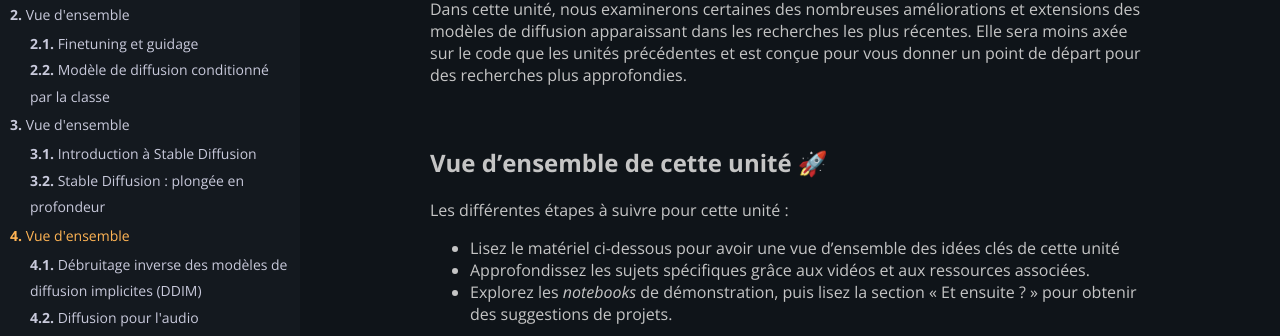
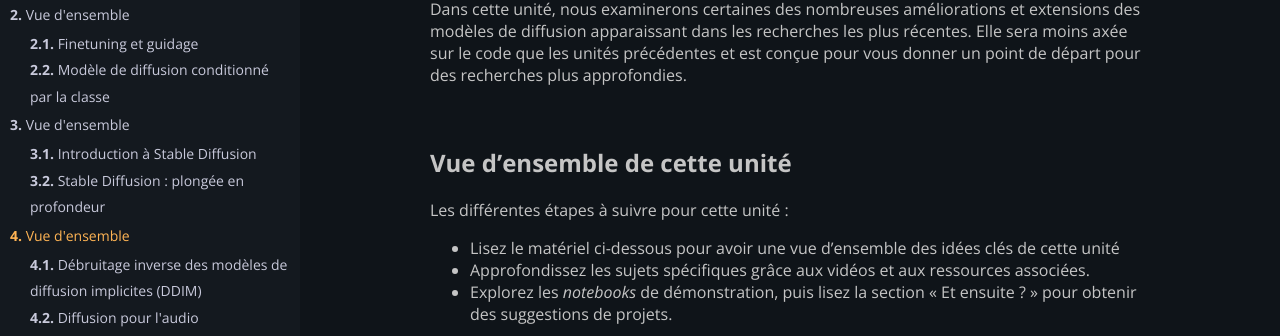
Before and after one commit to lbourdois/diffusion-course, a Jekyll site: the page built from fr/unit4/1.md, in a window 1280 px wide and 900 px high. Shown: the part 139-475 px from the top of the window. Built offline with Jekyll 4.4.1, drawn with Linux system fonts in a browser that asks for light colours; nearby versions of some CDN libraries.

Commit message:
Update 1.md

```diff
--- a/fr/unit4/1.md
+++ b/fr/unit4/1.md
@@ -6,7 +6,7 @@
 
 Dans cette unité, nous examinerons certaines des nombreuses améliorations et extensions des modèles de diffusion apparaissant dans les recherches les plus récentes. Elle sera moins axée sur le code que les unités précédentes et est conçue pour vous donner un point de départ pour des recherches plus approfondies.
 
-## Vue d'ensemble de cette unité 🚀
+## Vue d'ensemble de cette unité
 
 Les différentes étapes à suivre pour cette unité :
 - Lisez le matériel ci-dessous pour avoir une vue d'ensemble des idées clés de cette unité
@@ -22,7 +22,7 @@
 <img src="/diffusion-course/static/images/unit4/1/distillation.png" alt="Exemples de guidage">
 </div>
 _Illustration de la distillation progressive issue de ce [papier](http://arxiv.org/abs/2202.00512)_
-<br>
+<br><br>
 
 L'idée d'utiliser un modèle existant pour "enseigner" un nouveau modèle peut être étendue pour créer des modèles guidés dans lesquels la technique de guidage sans classifieur est utilisée par le modèle enseignant et le modèle étudiant doit apprendre à produire un résultat équivalent en une seule étape sur la base d'une entrée supplémentaire spécifiant l'échelle de guidage ciblée. Cela permet de réduire encore le nombre d'évaluations de modèles nécessaires pour produire des échantillons de haute qualité. [Cette vidéo](https://www.youtube.com/watch?v=ZXuK6IRJlnk) (en anglais) donne un aperçu de l'approche.
 
@@ -38,7 +38,7 @@
 <img src="/diffusion-course/static/images/unit4/1/ernie.png" alt="Exemples de guidage">
 </div>
 _Figure 2 du papier [ERNIE-ViLG 2.0](http://arxiv.org/abs/2210.15257)_
-<br>
+<br><br>
 
 Améliorations principales de l'entraînement :
 - Réglage du planificateur du bruit, de la pondération de la perte et des trajectoires d'échantillonnage pour un entraînement plus efficace. Un excellent papier explorant certains de ces choix de conception est [*Elucidating the Design Space of Diffusion-Based Generative Models*](http://arxiv.org/abs/2206.00364) par Karras et al.
@@ -62,7 +62,7 @@
 <img src="/diffusion-course/static/images/unit4/1/eDiffi.png" alt="Exemples de guidage">
 </div>
 _Échantillons générés par [eDiffi](http://arxiv.org/abs/2211.01324)_
-<br>
+<br><br>
 
 La vidéo [Editing Images with Diffusion Models](https://www.youtube.com/watch?v=zcG7tG3xS3s) (en anglais) donne un aperçu des différentes méthodes utilisées pour éditer des images existantes avec des modèles de diffusion. Les techniques disponibles peuvent être divisées en quatre catégories principales :
 
@@ -91,7 +91,7 @@
 <img src="/diffusion-course/static/images/unit4/1/Imagen.png" alt="Exemples de guidage">
 </div>
 _Images fixes d'[exemples de vidéos générées avec Imagen Video](https://imagen.research.google/video/)_
-<br>
+<br><br>
 
 Une vidéo peut être représentée comme une séquence d'images, et les idées fondamentales des modèles de diffusion peuvent être appliquées à ces séquences. Les travaux récents se sont concentrés sur la recherche d'architectures appropriées (telles que les « 3D UNets » qui opèrent sur des séquences entières) et sur l'utilisation efficace des données vidéo. Étant donné que les vidéos à haute fréquence d'images comportent beaucoup plus de données que les images fixes, les approches actuelles tendent à générer d'abord des vidéos à faible résolution et à faible fréquence d'images, puis à appliquer la super-résolution spatiale et temporelle pour produire les sorties vidéo finales de haute qualité.
 
@@ -105,7 +105,7 @@
 <img src="/diffusion-course/static/images/unit4/1/Riffusion.png" alt="Exemples de guidage">
 </div>
 _Un spectrogramme généré avec [Riffusion](https://www.riffusion.com/about)_
-<br>
+<br><br>
 
 Bien que des travaux aient été réalisés pour générer du son directement à l'aide de modèles de diffusion (par exemple [DiffWave](https://arxiv.org/abs/2009.09761)), l'approche la plus fructueuse jusqu'à présent a consisté à convertir le signal audio en ce que l'on appelle un spectrogramme, qui "encode" effectivement le son sous la forme d'une "image" en 2D qui peut ensuite être utilisée pour entraîner les modèles de diffusion que nous avons l'habitude d'utiliser pour la génération d'images. Les spectrogrammes ainsi générés peuvent ensuite être convertis en données audio à l'aide des méthodes existantes. Cette approche est à l'origine de Riffusion, qui a récemment été publié et a permis de *finetuner* Stable Diffusion pour générer des spectrogrammes conditionnés par le texte. [Essayez-le ici](https://www.riffusion.com/).
 
@@ -126,7 +126,7 @@
 <img src="/diffusion-course/static/images/unit4/1/cold_diffusion.png" alt="Exemples de guidage">
 </div>
 _Figure 1 du papier [Cold Diffusion](http://arxiv.org/abs/2208.09392)_
-<br>
+<br><br>
 
 Nous dépassons peu à peu la définition étroite initiale des modèles de « diffusion » pour nous orienter vers une classe plus générale de modèles qui effectuent un **raffinement itératif**, où une certaine forme de corruption (comme l'ajout d'un bruit gaussien dans le processus de diffusion vers l'avant) est progressivement inversée pour générer des échantillons. L'article « *Cold Diffusion* » a démontré que de nombreux autres types de corruption peuvent être « défaits » de manière itérative pour générer des images (exemples ci-dessus), et des approches récentes basées sur des *transfomers* ont démontré l'efficacité du remplacement ou du masquage de *token* en tant que stratégie de bruitage.
 
@@ -134,7 +134,7 @@
 <img src="/diffusion-course/static/images/unit4/1/MaskGIT.png" alt="Exemples de guidage">
 </div>
 _Pipeline de [MaskGIT](http://arxiv.org/abs/2202.04200)_
-<br>
+<br><br>
 
 L'architecture UNet au cœur de nombreux modèles de diffusion actuels est également remplacée par d'autres solutions, notamment diverses architectures basées sur des *transformers*. Dans [Scalable Diffusion Models with Transformers (DiT)](https://www.wpeebles.com/DiT), un *transformer* est utilisé à la place du UNet pour une approche de modèle de diffusion assez standard, avec d'excellents résultats. [Recurrent Interface Networks](https://arxiv.org/pdf/2212.11972.pdf) applique une nouvelle architecture basée sur un *transformer* et une stratégie d'entraînement à la recherche d'une efficacité accrue. [MaskGIT](http://arxiv.org/abs/2202.04200) et [MUSE](http://arxiv.org/abs/2301.00704) utilisent des *transformers* pour travailler avec des représentations d'images par *tokens*, bien que le modèle [Paella](https://arxiv.org/abs/2211.07292v1) démontre qu'un UNet peut également être appliqué avec succès à ces régimes basés sur des *tokens*.
 
@@ -152,8 +152,8 @@
 
 | Chapitre                                    | Colab                                                                                                                                                                                               | Kaggle                                                                                                                                                                                                   | Gradient                                                                                                                                                                               | Studio Lab                                                                                                                                                                                                   |
 |:--------------------------------------------|:----------------------------------------------------------------------------------------------------------------------------------------------------------------------------------------------------|:---------------------------------------------------------------------------------------------------------------------------------------------------------------------------------------------------------|:---------------------------------------------------------------------------------------------------------------------------------------------------------------------------------------|:-------------------------------------------------------------------------------------------------------------------------------------------------------------------------------------------------------------|
-| Débruitage inverse des modèles de diffusion implicites                              | [![Open In Colab](https://colab.research.google.com/assets/colab-badge.svg)](https://colab.research.google.com/github/lbourdois/diffusion-course/blob/main/fr/unit4/ddim_inversion.ipynb)              | [![Kaggle](https://kaggle.com/static/images/open-in-kaggle.svg)](https://kaggle.com/kernels/welcome?src=https://github.com/lbourdois/diffusion-course/blob/main/fr/unit4/ddim_inversion.ipynb)              | [![Gradient](https://assets.paperspace.io/img/gradient-badge.svg)](https://console.paperspace.com/github/lbourdois/diffusion-course/blob/main/fr/unit4/ddim_inversion.ipynb)              | [![Open In SageMaker Studio Lab](https://studiolab.sagemaker.aws/studiolab.svg)](https://studiolab.sagemaker.aws/import/github/lbourdois/diffusion-course/blob/main/fr/unit4/ddim_inversion.ipynb)              |
-| Diffusion pour l'audio                      | [![Open In Colab](https://colab.research.google.com/assets/colab-badge.svg)](https://colab.research.google.com/github/lbourdois/diffusion-course/blob/main/fr/unit4/diffusion_for_audio.ipynb)              | [![Kaggle](https://kaggle.com/static/images/open-in-kaggle.svg)](https://kaggle.com/kernels/welcome?src=https://github.com/lbourdois/diffusion-course/blob/main/fr/unit4/diffusion_for_audio.ipynb)              | [![Gradient](https://assets.paperspace.io/img/gradient-badge.svg)](https://console.paperspace.com/github/lbourdois/diffusion-course/blob/main/fr/unit4/diffusion_for_audio.ipynb)              | [![Open In SageMaker Studio Lab](https://studiolab.sagemaker.aws/studiolab.svg)](https://studiolab.sagemaker.aws/import/github/lbourdois/diffusion-course/blob/main/fr/unit4/diffusion_for_audio.ipynb)              |
+| Débruitage inverse des modèles de diffusion implicites                              | [![Open In Colab](https://colab.research.google.com/assets/colab-badge.svg)](https://colab.research.google.com/github/lbourdois/diffusion-course/blob/master/fr/unit4/ddim_inversion.ipynb)              | [![Kaggle](https://kaggle.com/static/images/open-in-kaggle.svg)](https://kaggle.com/kernels/welcome?src=https://github.com/lbourdois/diffusion-course/blob/master/fr/unit4/ddim_inversion.ipynb)              | [![Gradient](https://assets.paperspace.io/img/gradient-badge.svg)](https://console.paperspace.com/github/lbourdois/diffusion-course/blob/master/fr/unit4/ddim_inversion.ipynb)              | [![Open In SageMaker Studio Lab](https://studiolab.sagemaker.aws/studiolab.svg)](https://studiolab.sagemaker.aws/import/github/lbourdois/diffusion-course/blob/master/fr/unit4/ddim_inversion.ipynb)              |
+| Diffusion pour l'audio                      | [![Open In Colab](https://colab.research.google.com/assets/colab-badge.svg)](https://colab.research.google.com/github/lbourdois/diffusion-course/blob/master/fr/unit4/diffusion_for_audio.ipynb)              | [![Kaggle](https://kaggle.com/static/images/open-in-kaggle.svg)](https://kaggle.com/kernels/welcome?src=https://github.com/lbourdois/diffusion-course/blob/master/fr/unit4/diffusion_for_audio.ipynb)              | [![Gradient](https://assets.paperspace.io/img/gradient-badge.svg)](https://console.paperspace.com/github/lbourdois/diffusion-course/blob/master/fr/unit4/diffusion_for_audio.ipynb)              | [![Open In SageMaker Studio Lab](https://studiolab.sagemaker.aws/studiolab.svg)](https://studiolab.sagemaker.aws/import/github/lbourdois/diffusion-course/blob/master/fr/unit4/diffusion_for_audio.ipynb)              |
 
 Nous avons abordé un grand nombre d'idées différentes dans cette unité, dont beaucoup mériteraient de faire l'objet de leçons plus détaillées à l'avenir. Pour l'instant, vous pouvez aborder deux de ces nombreux sujets via les *notebook* que nous avons préparés.
 - **Le débruitage inverse des modèles de diffusion implicites** montre comment une technique appelée inversion peut être utilisée pour éditer des images à l'aide de modèles de diffusion existants.
```
